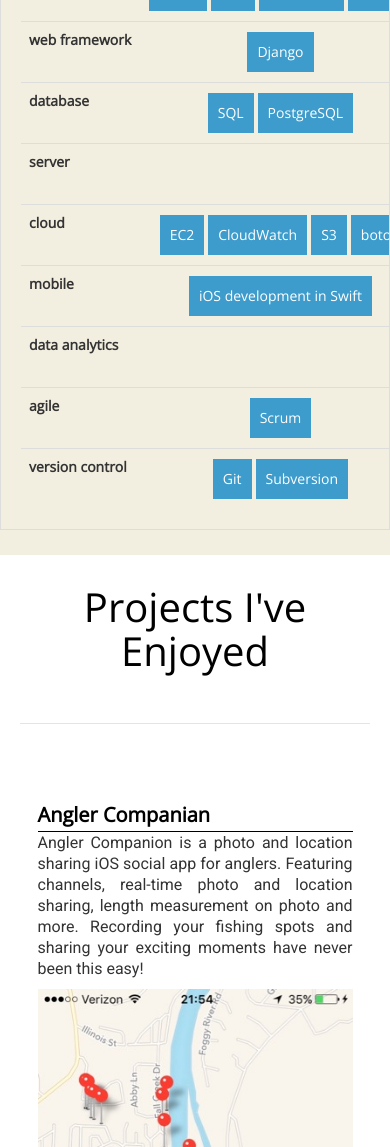
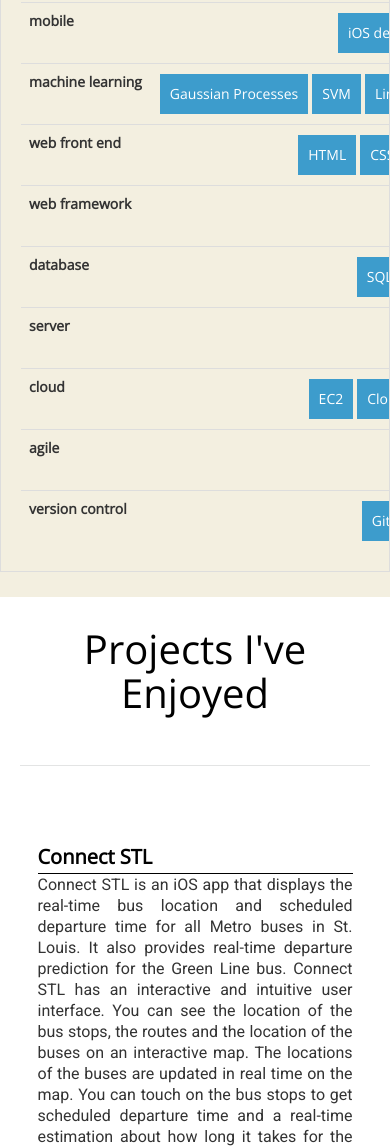
Before and after one commit to hahooy/hahooy.github.io, a website: page index.html in a window 390 px wide. Shown: the part 1802-2949 px from the top of the page. Drawn offline with nearby package versions, Linux system fonts and the light colour scheme; some packages are replaced by stand-ins of ours.

Commit message:
updated projects

```diff
--- a/js/data.js
+++ b/js/data.js
@@ -13,15 +13,17 @@
                 email: "huangyongzheng@wustl.edu",
                 mobile: "(540) 239-8537",
                 github: "https://github.com/hahooy",
-                codepen: "http://codepen.io/hahooy",
-                linkedin: "https://www.linkedin.com/in/yongzheng-huang-783aa399",
+                codepen: "https://codepen.io/hahooy",
+                linkedin: "https://www.linkedin.com/in/yongzheng-huang",
                 location: "St Louis",
                 resume: "https://drive.google.com/file/d/0B1uHglPYIL0ydHVEanlaTlZER0k/view?usp=sharing"
             },
             bioPic: "images/me-circle.jpg",
             welcomeMessage: "Welcome to my website! " +
                             "I am a software development enthusiast with experience in " +
-                            "full-stack web and mobile application development. I am currently " +
+                            "full-stack web and mobile application development. I am also a machine " +
+                            "learning practitioner familiar with Bayesian methods and classical machine " +
+                            "learning methods. I am currently " +
                             "living in St. Louis and pursuing my Computer Science Masters degree " +
                             "at Washington University in St Louis. You might " +
                             "find out what I've been up to on this website (only if I " +
@@ -31,20 +33,21 @@
 
         stack: {
             // NOTE: A new category has to be added to this categories list before added to the skills.
-            "categories": ["language", "web front end", "web framework", "database", "server", "cloud",
-                           "mobile", "data analytics", "agile", "version control"],
+            "categories": ["language", "mobile", "machine learning", "web front end",
+                            "web framework", "database", "server", "cloud",
+                            "agile", "version control"],
             "proficiencies": ["Proficient", "Familiar", "Basic Understanding"],
             "skills": [
                 {'category': 'language', 'proficiency': 'Proficient', 'technologies': ['Python', 'Java', 'JavaScript', 'Swift']},
-                {'category': 'language', 'proficiency': 'Familiar', 'technologies': ['PHP', 'C']},
-                {'category': 'language', 'proficiency': 'Basic Understanding', 'technologies': ['C++', 'Standard ML']},
+                {'category': 'language', 'proficiency': 'Familiar', 'technologies': ['Matlab', 'C']},
+                {'category': 'language', 'proficiency': 'Basic Understanding', 'technologies': ['PHP', 'C++', 'Standard ML']},
                 {'category': 'web front end', 'proficiency': 'Proficient', 'technologies': ['HTML', 'CSS', 'Bootstrap', 'jQuery']},
                 {'category': 'web front end', 'proficiency': 'Familiar', 'technologies': ['jade', 'handlebars']},
                 {'category': 'web front end', 'proficiency': 'Basic Understanding', 'technologies': ['AngularJS', 'Knockout']},
                 {'category': 'web framework', 'proficiency': 'Proficient', 'technologies': ['Django']},
                 {'category': 'web framework', 'proficiency': 'Familiar', 'technologies': ['Node.js']},
                 {'category': 'database', 'proficiency': 'Proficient', 'technologies': ['SQL', 'PostgreSQL']},
-                {'category': 'database', 'proficiency': 'Familiar', 'technologies': ['DynamoDB', 'MySQL']},
+                {'category': 'database', 'proficiency': 'Familiar', 'technologies': ['DynamoDB', 'MySQL', 'Hadoop']},
                 {'category': 'database', 'proficiency': 'Basic Understanding', 'technologies': ['Firebase', 'MongoDB']},
                 {'category': 'server', 'proficiency': 'Proficient', 'technologies': []},
                 {'category': 'server', 'proficiency': 'Familiar', 'technologies': ['Apache']},
@@ -52,7 +55,8 @@
                 {'category': 'cloud', 'proficiency': 'Proficient', 'technologies': ['EC2', 'CloudWatch', 'S3', 'boto']},
                 {'category': 'cloud', 'proficiency': 'Familiar', 'technologies': ['Heroku']},
                 {'category': 'mobile', 'proficiency': 'Proficient', 'technologies': ['iOS development in Swift']},
-                {'category': 'data analytics', 'proficiency': 'Familiar', 'technologies': ['SciPy Stack', 'Hadoop']},
+                {'category': 'machine learning', 'proficiency': 'Proficient', 'technologies': ['Gaussian Processes', 'SVM', 'Linear Regression', 'Logistic Regression', 'PCA']},
+                {'category': 'machine learning', 'proficiency': 'Familiar', 'technologies': ['KNN', 'k-means', 'Autoencoder', 'ICA', 'Decision Tree', 'Neural Network']},
                 {'category': 'agile', 'proficiency': 'Proficient', 'technologies': ['Scrum']},
                 {'category': 'agile', 'proficiency': 'Familiar', 'technologies': ['Kanban']},
                 {'category': 'version control', 'proficiency': 'Proficient', 'technologies': ['Git', 'Subversion']}
@@ -68,7 +72,7 @@
                     degree: "M.S.",
                     majors: "Computer Science",
                     date: "Expected May 2017",
-                    url: "http://wustl.edu",
+                    url: "https://wustl.edu",
                     description: ""
                 },
                 {
@@ -86,7 +90,7 @@
                     degree: "B.S.",
                     majors: "Applied Chemistry",
                     date: "June 2012",
-                    url: "http://international.cqu.edu.cn",
+                    url: "https://international.cqu.edu.cn",
                     description: ""
                 }
             ],
@@ -96,7 +100,7 @@
             [
                 {
                     employer: "Service Management Group",
-                    website: "http://www.smg.com/",
+                    website: "https://www.smg.com/",
                     title: "Software Engineering Intern",
                     location: "Boston, MA",
                     date: "Jun 2016 - Sep 2016",
@@ -104,7 +108,7 @@
                 },
                 {
                     employer: "Monsanto",
-                    website: "http://www.monsanto.com/",
+                    website: "https://www.monsanto.com/",
                     title: "IT Co-Op",
                     location: "St. Louis, MO",
                     date: "Jan 2016 - May 2016",
@@ -124,11 +128,53 @@
         projects:
             [
                 {
+                    title: "Connect STL",
+                    dates: "2017",
+                    description: "Connect STL is an iOS app that displays the real-time bus location and scheduled departure time for all Metro buses in St. Louis. It also provides real-time departure prediction for the Green Line bus. Connect STL has an interactive and intuitive user interface. You can see the location of the bus stops, the routes and the location of the buses on an interactive map. The locations of the buses are updated in real time on the map. You can touch on the bus stops to get scheduled departure time and a real-time estimation about how long it takes for the bus to come.",
+                    image: "images/connect_stl.png",
+                    url: "https://drive.google.com/open?id=0B1uHglPYIL0yWlBYZERXMEJNZkE"
+                },
+                {
+                    title: "Poly.io",
+                    dates: "2017",
+                    description: "Poly.io is an action-packed multiplayer iOS game inspired by io games. The purpose is to hit your opponent using your bubbles. The rule is simple: the bubble can only hit a player with a different color. You need to switch the color of your bubble quickly to hit your opponent. To avoid being hit, either switch your color or move away from your opponents' bubbles.",
+                    image: "images/poly_io.png",
+                    url: "https://drive.google.com/open?id=0B1uHglPYIL0yM2hyYXpka0FSNkE"
+                },
+                {
+                    title: "Flight Delay Prediction Using Gaussian Processes",
+                    dates: "2017",
+                    description: "Flight delays could cause many problems for travelers, sometimes leading to hours of waiting in the airport, being late to an important meeting or even the cancellation of the entire trip. To solve this problem, I developed a method to predict flight delays using Gaussian Process Classification. I performed feature engineering to generate features relevant to this problem, including traffic, airline and weather related features. I used Bayesian model selection to select a kernel that best explains the data. In addition I applied an ARD kernel to perform automatic feature selection. 0.78 accuracy is achieved for predicting flights from St. Louis Lambert international airport.",
+                    image: "images/flight_delays.jpg",
+                    url: "https://drive.google.com/open?id=0B1uHglPYIL0ybjR4czItWnlibGM"
+                },
+                {
+                    title: "Interactive Twitter Visualization",
+                    dates: "2017",
+                    description: "Tweets provide a lot of information about what people are thinking and communicating but they are very challenging to visualize because of the volume of the data. To better visualize and utilize the data, we use a combination of different visualizations and make them interactive for users. With our visualization users can immediately get an overview about what people are tweeting. Because of the interactive nature of this visualization, users can also perform further investigations to dig out more insights from data if they have an objective in mind. Using this visualization, we were able to discover many interesting trends in the data.",
+                    image: "images/twitter_vis.png",
+                    url: "https://hahooy.github.io/twitter-vis/website/"
+                },
+                {
+                    title: "Feature Selection for Alzheimer's disease",
+                    dates: "2016",
+                    description: "I applied PCA, ICA and Autoencoder to select genes that are most significant for the Alzheimer's disease.",
+                    image: "images/alzheimer.png",
+                    url: "https://drive.google.com/open?id=0B1uHglPYIL0yU0lsNjlsS1VEQkU"
+                },
+                {
+                    title: "EyeCare",
+                    dates: "2016",
+                    description: "EyeCare is an iOS app aiming to help people who are suffering from corneal ulcers and epithelial defects. With the aid of computer vision, geometric computing, machine learning and mobile technology, EyeCare provides a reliable solution to automatically detect and quantify the symptoms. By taking a picture of the patient's eye using an iPhone with a 15 - 25 magnifying lens, EyeCare is able to detect the ulcer region on the patient's cornea and compute the defected area precisely. The app also provides an intuitive way for the patient to keep track of the progress of the symptoms.",
+                    image: "images/eye_care.png",
+                    url: "https://devpost.com/software/eyecare"
+                },
+                {
                     title: "Angler Companian",
                     dates: "2016",
                     description: "Angler Companion is a photo and location sharing iOS social app for anglers. Featuring channels, real-time photo and location sharing, length measurement on photo and more. Recording your fishing spots and sharing your exciting moments have never been this easy!",
                     image: "images/locatorcam.jpg",
-                    url: "http://hahooy.github.io/LocatorCam/"
+                    url: "https://hahooy.github.io/LocatorCam/"
                 },
                 {
                     title: "Amber",
@@ -149,7 +195,7 @@
                     dates: "2015",
                     description: "<strong>Awarded AT&T Prize for Best Mobile App at WUHack 2015</strong><br/>A social jukebox web app allowing users to share music to a group speaker system.",
                     image: "images/blackSquareLogo.png",
-                    url: "http://hahooy.github.io/wuhack2015/"
+                    url: "https://hahooy.github.io/wuhack2015/"
                 },
                 {
                     title: "Movie Recommendation System",
@@ -161,30 +207,9 @@
                 {
                     title: "Tic-Tac-Toe Online",
                     dates: "2015",
-                    description: "Yet another tic tac toe? This is a somewhat arguably and debatable more advanced tic tac toe because it uses node.js and socket.io to enable real-time game states sharing among players. In other word, this is an online version! If you prefer playing along, you will be facing a Minimax algorithm based AI. See if you can beat it? :)",
+                    description: "Yet another tic tac toe? This is a somewhat arguably and debatable more advanced tic tac toe because it uses node.js and socket.io to enable real-time game states sharing among players. In other word, this is an online version! If you prefer playing along, you will be facing a Minimax AI. See if you can beat it? :)",
                     image: "images/tictactoe.png",
-                    url: "http://tic-tac-toe-online.herokuapp.com"
-                },
-                {
-                    title: "Promodoro Clock",
-                    dates: "2015",
-                    description: "",
-                    image: "images/timer.png",
-                    url: "http://codepen.io/hahooy/full/waQXav/"
-                },
-                {
-                    title: "Local Weather App",
-                    dates: "2015",
-                    description: "",
-                    image: "images/localWeather.png",
-                    url: "http://codepen.io/hahooy/full/vOVoyj/"
-                },
-                {
-                    title: "Catch Goblins",
-                    dates: "2015",
-                    description: "Ever want to catch some goblins? Try out this HTML5 game!",
-                    image: "images/catchGoblins.png",
-                    url: "http://hahooy.github.io/simple_canvas_game/"
+                    url: "https://tic-tac-toe-online.herokuapp.com"
                 }
             ]
 };
```
Also changed, not shown: index.html (+7 -7 lines), images/alzheimer.png (added), images/connect_stl.png (added), images/eye_care.png (added), images/flight_delays.jpg (added), images/poly_io.png (added), images/twitter_vis.png (added).
